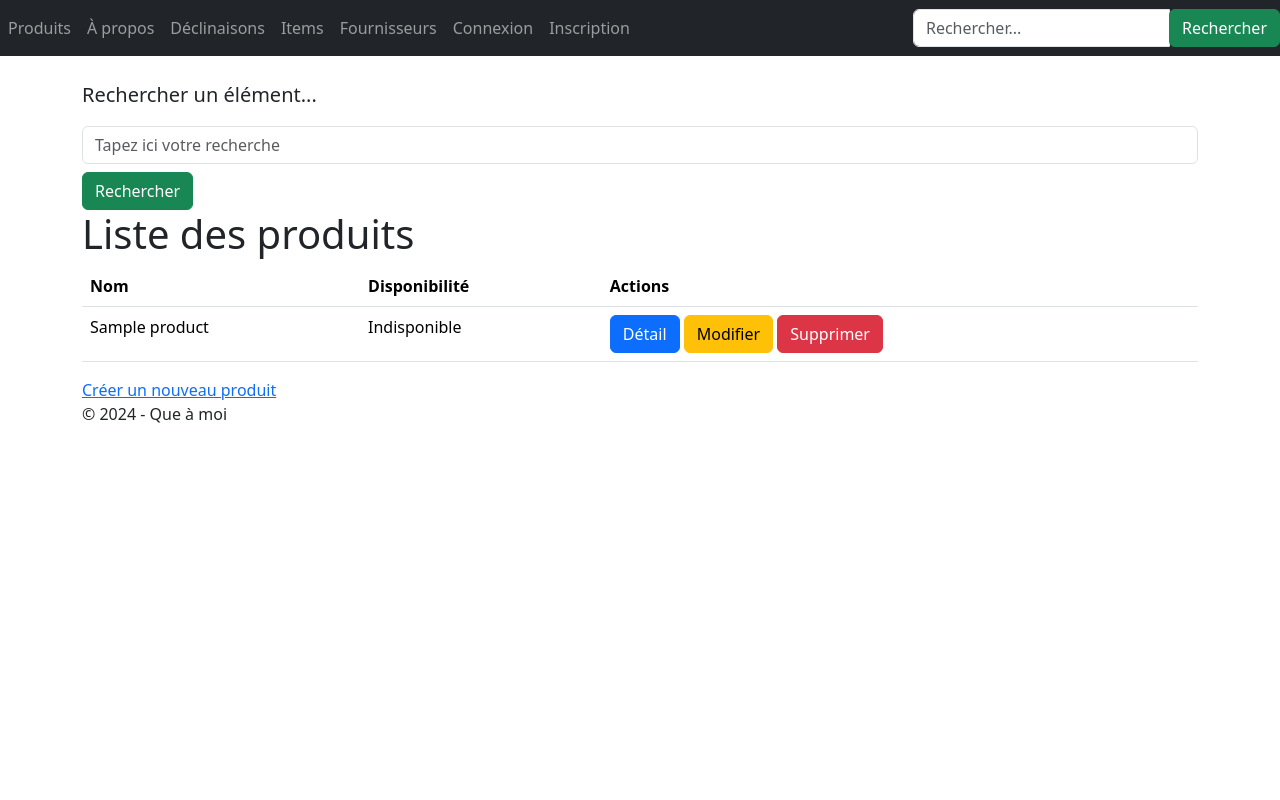
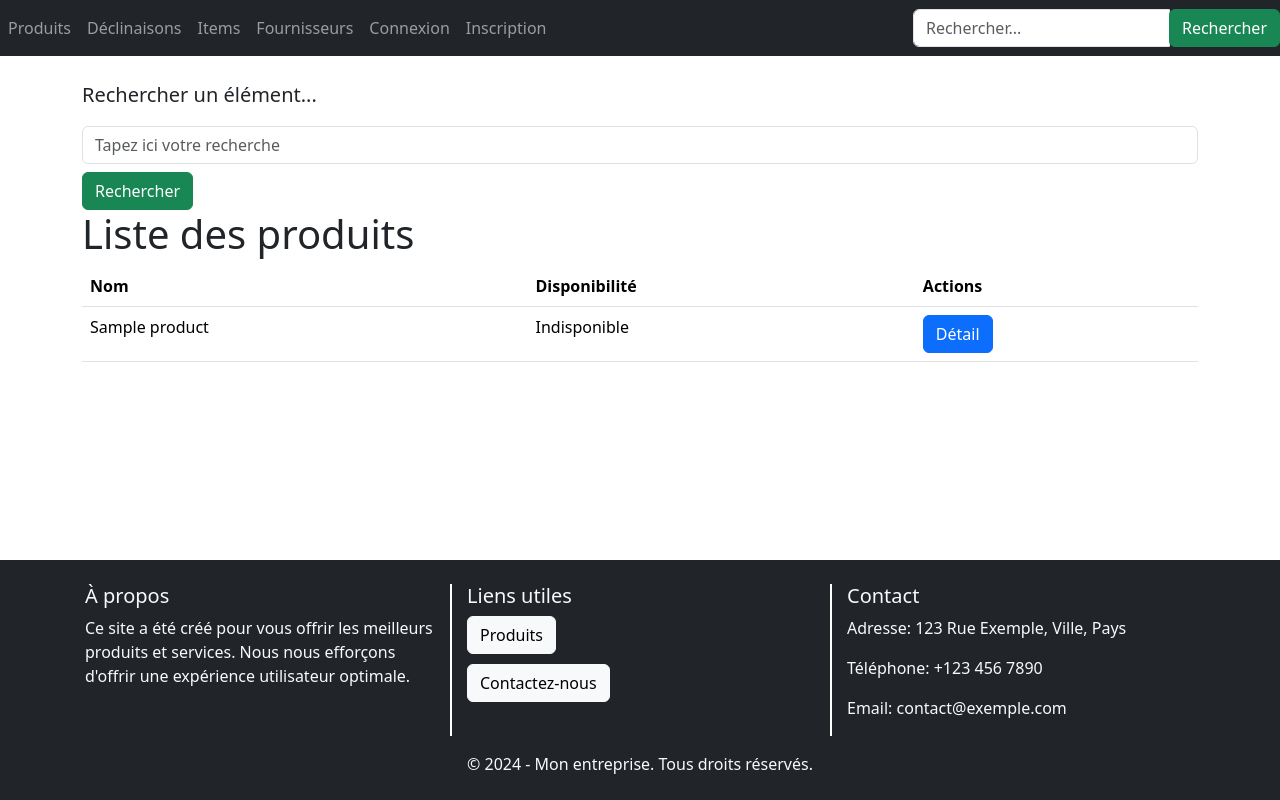
Before and after one commit to Yannis-barache/django, a Django app: page /lesProduits/product/list in a window 1280 px wide. Run offline with Django 5.2, Linux system fonts and the light colour scheme; tables that the repository leaves empty hold one stand-in row (values such as "Sample post"); some libraries are stand-ins or nearby versions.

Commit message:
Empechement pour n'importe qui d'accéder à la modif et sup

```diff
--- a/firsttuto/LesProduits/static/styles.css
+++ b/firsttuto/LesProduits/static/styles.css
@@ -1,3 +1,26 @@
-h1 {
-    color : red;
+html {
+    height: 100%;
 }
+
+body {
+    display: flex;
+    flex-direction: column;
+    min-height: 100vh;
+}
+
+main {
+    flex: 1;
+}
+
+footer .col-md-4 {
+    border-left: 2px solid white;
+    padding-left: 15px;
+}
+
+footer .col-md-4:first-child {
+    border-left: none;
+}
+
+.list-unstyled li {
+    margin-bottom: 10px; /* Adjust the value as needed */
+}
--- a/firsttuto/LesProduits/urls.py
+++ b/firsttuto/LesProduits/urls.py
@@ -9,7 +9,6 @@ urlpatterns = [
          views.ProductListView.as_view(),
          name='product-list'),
     path('contact', views.ContactView, name='Contact'),
-    path('about', views.About, name='About'),
     path('search/', views.SearchView, name='search'),
     path('email-sent', views.EmailSent, name='email-sent'),
     path('product/<pk>',
--- a/firsttuto/LesProduits/views.py
+++ b/firsttuto/LesProduits/views.py
@@ -185,10 +185,6 @@ class ProductListView(ListView):
         context = super(ProductListView, self).get_context_data(**kwargs)
         context['titremenu'] = "Liste des produits"
         return context
-
-
-def About(request):
-    return render(request, 'about.html')
 
 
 def ContactView(request):
--- a/firsttuto/urls.py
+++ b/firsttuto/urls.py
@@ -23,6 +23,5 @@ urlpatterns = [
     path('admin/', admin.site.urls),
 
     path("__debug__/", include("debug_toolbar.urls")),
-    path("home", TemplateView.as_view(template_name="about.html")),
     path("", TemplateView.as_view(template_name="accueil.html")),
 ]
--- a/templates/Product/product_list.html
+++ b/templates/Product/product_list.html
@@ -1,5 +1,5 @@
 {% extends "base.html" %}
-
+{% load custom_filters %}
 {% block content %}
     <!-- Barre de recherche -->
     <p class="lead mb-3 ml-0">Rechercher un élément...</p>
@@ -28,14 +28,19 @@
                         <td>Disponible</td>
                     {% endif %}
                     <td>
+
                         <a href="{% url 'detail_produit' product.id %}" class="btn btn-primary">Détail</a>
-                        <a href="{% url 'product-update' product.id %}" class="btn btn-warning">Modifier</a>
-                        <a href="{% url 'product-delete' product.id %}" class="btn btn-danger">Supprimer</a>
+                        {% if user|is_admin %}
+                            <a href="{% url 'product-update' product.id %}" class="btn btn-warning">Modifier</a>
+                            <a href="{% url 'product-delete' product.id %}" class="btn btn-danger">Supprimer</a>
+                        {% endif %}
+
                     </td>
                 </tr>
             {% endfor %}
         </tbody>
     </table>
-    <a href="{% url 'product-add' %}">Créer un nouveau produit</a>
-
+        {% if user|is_admin %}
+            <a href="{% url 'product-add' %}" class="btn btn-success">Créer un nouveau produit</a>
+        {% endif %}
 {% endblock %}
--- a/templates/base.html
+++ b/templates/base.html
@@ -20,9 +20,6 @@
                 <ul class="navbar-nav ml-auto">
                     <li class="nav-item">
                         <a class="nav-link" href="{% url 'product-list' %}">Produits</a>
-                    </li>
-                    <li class="nav-item">
-                        <a class="nav-link" href="{% url 'About' %}">À propos</a>
                     </li>
                     <li class="nav-item">
                         <a class="nav-link" href="{% url 'attribute-list' %}">Déclinaisons</a>
@@ -71,11 +68,34 @@
             {% endblock %}
         </div>
     </main>
-    <footer class="footer">
-        <div class="container">
-            <p>&copy; 2024 - Que à moi </p>
+   <footer class="bg-dark text-light py-4">
+    <div class="container">
+        <div class="row mb-3">
+            <div class="col-md-4">
+                <h5>À propos</h5>
+                <p>Ce site a été créé pour vous offrir les meilleurs produits et services. Nous nous efforçons d'offrir une expérience utilisateur optimale.</p>
+            </div>
+            <div class="col-md-4">
+                <h5>Liens utiles</h5>
+                <ul class="list-unstyled">
+                    <li><a href="{% url 'product-list' %}" class="btn btn-light text-black">Produits</a></li>
+                    <li><a href="{% url 'Contact' %}" class="btn btn-light text-black">Contactez-nous</a></li>
+                </ul>
+            </div>
+            <div class="col-md-4">
+                <h5>Contact</h5>
+                <p>Adresse: 123 Rue Exemple, Ville, Pays</p>
+                <p>Téléphone: +123 456 7890</p>
+                <p>Email: contact@exemple.com</p>
+            </div>
         </div>
-    </footer>
+        <div class="row">
+            <div class="col text-center">
+                <p class="mb-0">&copy; 2024 - Mon entreprise. Tous droits réservés.</p>
+            </div>
+        </div>
+    </div>
+</footer>
 </body>
 
 </html>
```
Also changed, not shown: templates/Items/list_items.html (+6 -3 lines), templates/Supplier/list_supplier.html (+8 -3 lines), templates/about.html (deleted, +0 -8 lines), templates/attribute/product_attribute.html (+5 -3 lines).
